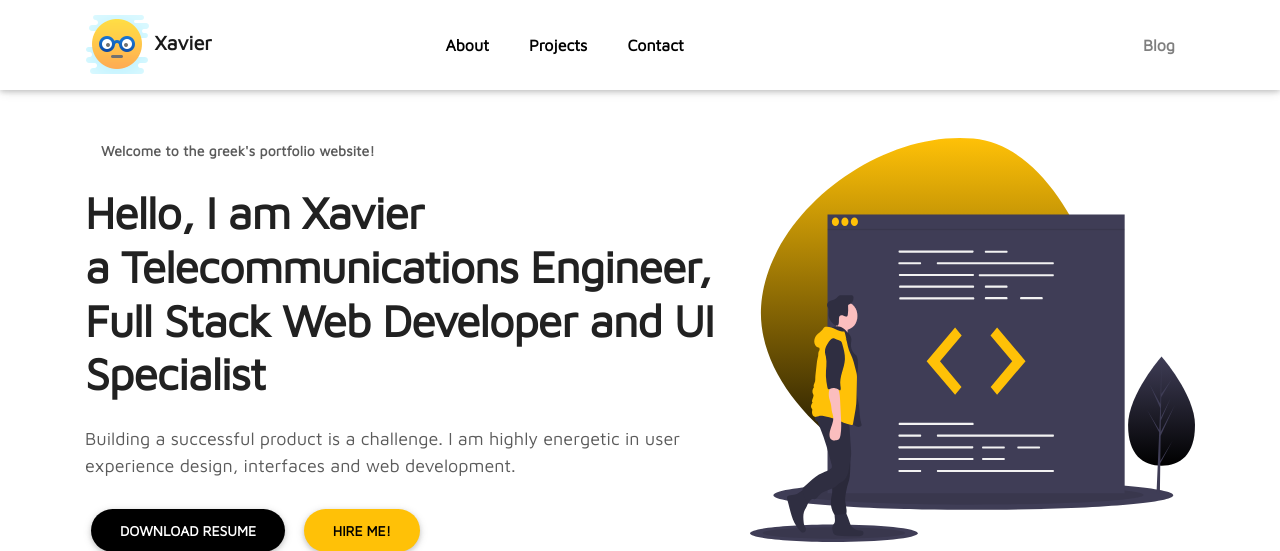
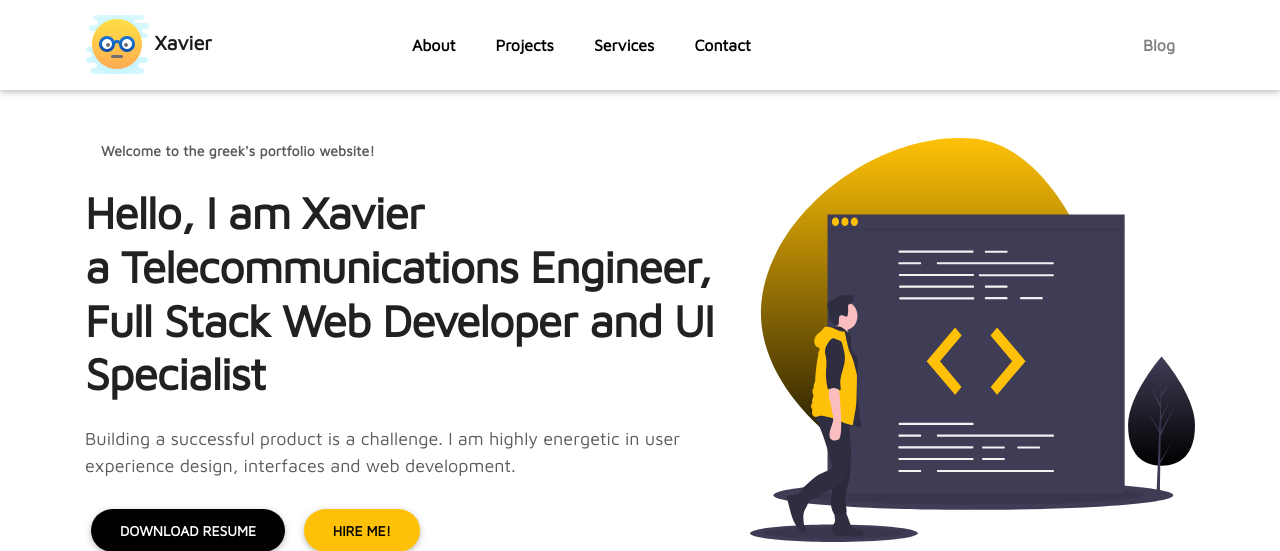
Before and after one commit to thepsalmist/thegreek_portfolio, a Django app: page / in a window 1280 px wide. Shown: the top 551 px of the page. Run offline with Django 3.2, Linux system fonts and the light colour scheme; data comes from the database, SQL or seed files in the repository; both versions use the stored data as it was after the commit; some libraries are stand-ins or nearby versions.

Commit message:
Updated base html

```diff
--- a/core/templates/core/base.html
+++ b/core/templates/core/base.html
@@ -48,6 +48,9 @@
           </li>
           <li class="nav-item">
             <a href="#projects" class="nav-link"><span data-hover="Projects">Projects</span></a>
+          </li>
+          <li class="nav-item">
+            <a href="#service" class="nav-link"><span data-hover="Services">Services</span></a>
           </li>
           <li class="nav-item">
             <a href="#contact" class="nav-link"><span data-hover="Contact">Contact</span></a>
```
Also changed, not shown: db.sqlite3.
